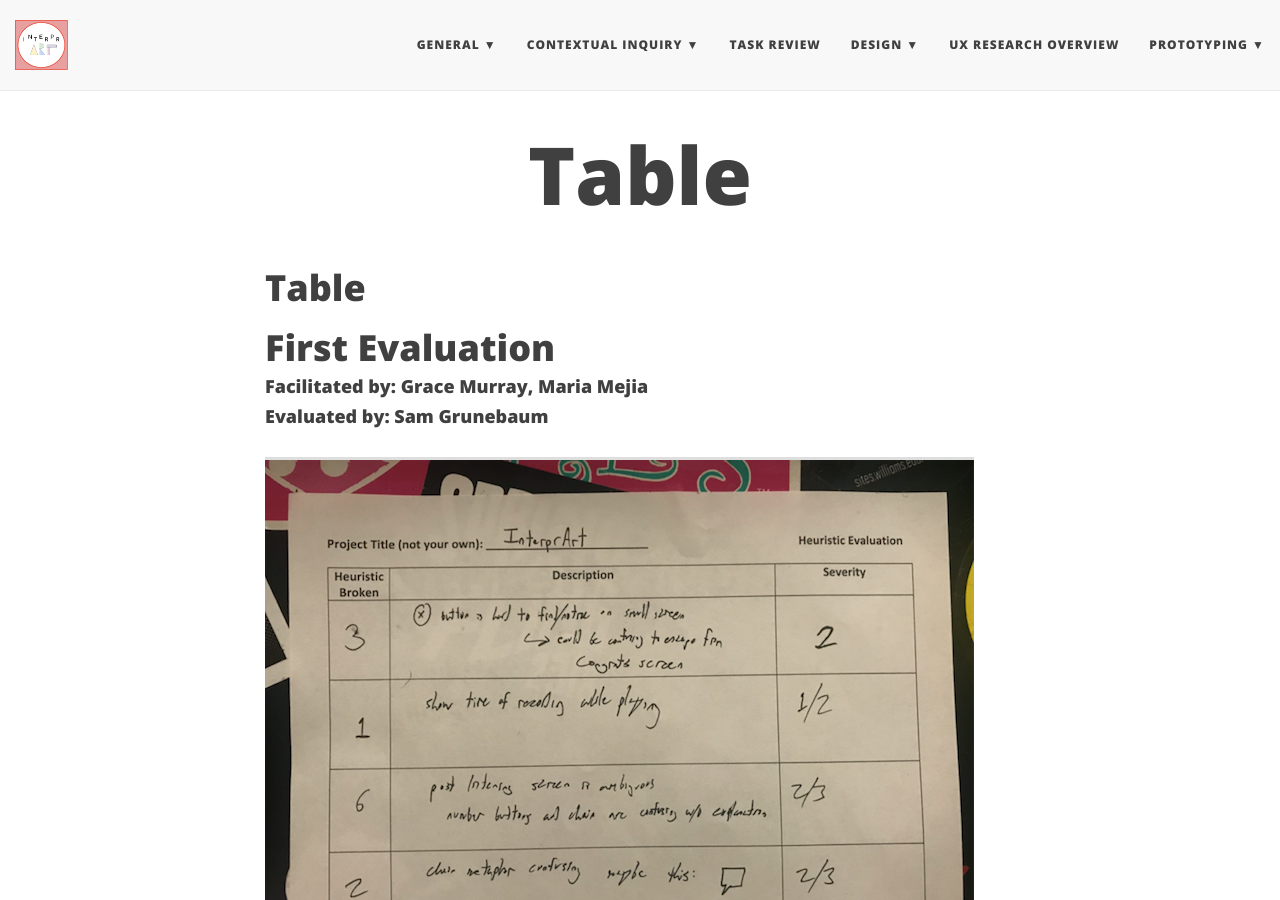
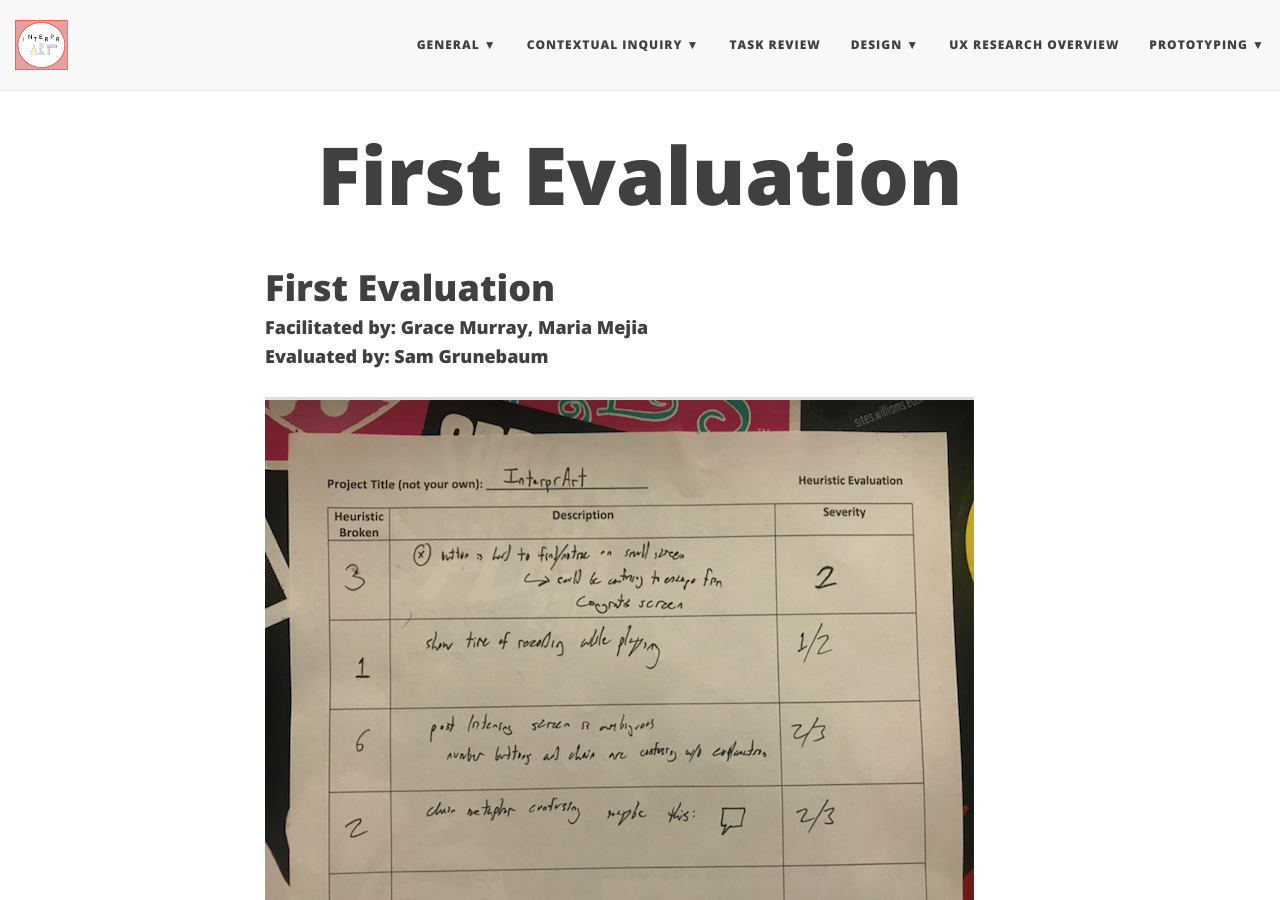
Before and after one commit to mc-mejia/HCIGroupProject, a Jekyll site: the page built from heuristics.md, in a window 1280 px wide and 900 px high. Built offline with Jekyll 4.4.1, drawn with Linux system fonts in a browser that asks for light colours; nearby versions of some CDN libraries; our own code applies the rules of GitHub Pages for plain Markdown files.

Commit message:
Update heuristics.md

```diff
--- a/heuristics.md
+++ b/heuristics.md
@@ -1,5 +1,3 @@
-# Table
-
 # First Evaluation
 #### Facilitated by: Grace Murray, Maria Mejia
 #### Evaluated by: Sam Grunebaum
```
Also changed, not shown: other parts of heuristics.md (+2 -0 lines).
